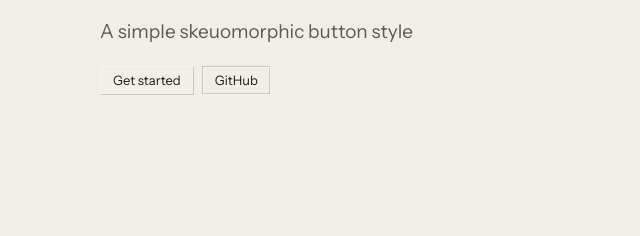
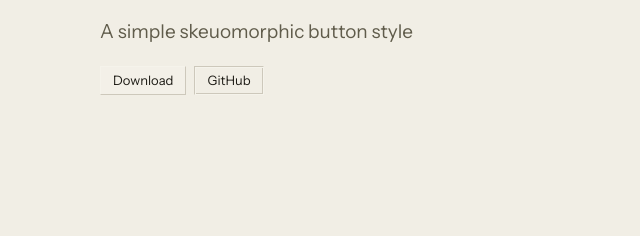
Before and after one commit to nlaz/divot.css, a website: page index.html in a window 1280 px wide. Shown: the part 355-591 px from the top of the page, 0-640 px from the left. Drawn offline with nearby package versions, Linux system fonts and the light colour scheme.

Commit message:
docs(site): label the hero button Download
Matches the live page, edited from the other session.

Co-Authored-By: Claude Fable 5.1 <noreply@anthropic.com>

```diff
--- a/index.html
+++ b/index.html
@@ -162,7 +162,7 @@ svg.fig { width: 100%; height: auto; display: block; }
   <div class="t">
     <h1>divot.css</h1>
     <p class="sub">A simple skeuomorphic button style</p>
-    <div class="row"><a class="divot raise" href="#install" role="button">Get started</a><a class="divot" href="https://github.com/nlaz/divot.css" role="button">GitHub</a></div>
+    <div class="row"><a class="divot raise" href="#install" role="button">Download</a><a class="divot" href="https://github.com/nlaz/divot.css" role="button">GitHub</a></div>
   </div>
   <div class="art"><canvas class="ascii" data-press='{"cols":104,"rows":54,"cell":7}'></canvas></div>
 </div></div></div>
```
